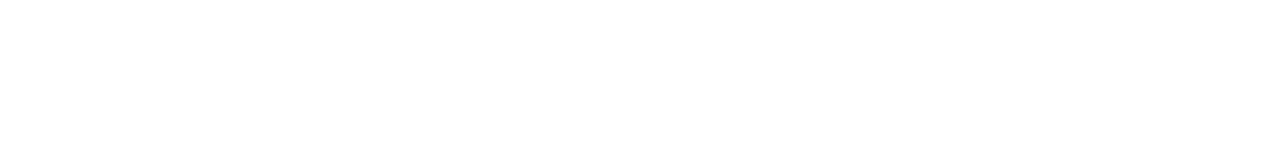
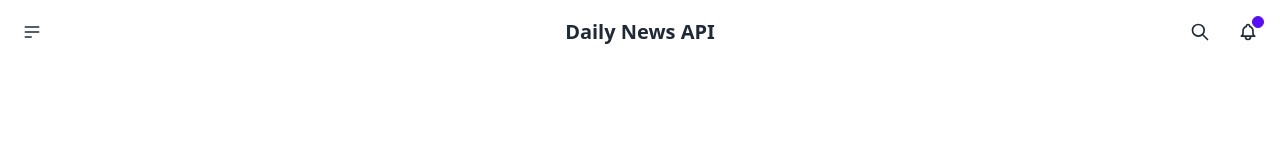
Before and after one commit to Rezwan66/daily-news-api, a plain HTML site: page index.html in a window 1280 px wide. Drawn offline with nearby package versions, Linux system fonts and the light colour scheme.

Commit message:
navbar added

```diff
--- a/index.html
+++ b/index.html
@@ -1,5 +1,5 @@
 <!DOCTYPE html>
-<html lang="en">
+<html lang="en" data-theme="light">
 
 <head>
     <meta charset="UTF-8">
@@ -10,6 +10,50 @@
 </head>
 
 <body>
+    <nav>
+        <div class="navbar bg-base-100">
+            <div class="navbar-start">
+                <div class="dropdown">
+                    <label tabindex="0" class="btn btn-ghost btn-circle">
+                        <svg xmlns="http://www.w3.org/2000/svg" class="h-5 w-5" fill="none" viewBox="0 0 24 24"
+                            stroke="currentColor">
+                            <path stroke-linecap="round" stroke-linejoin="round" stroke-width="2"
+                                d="M4 6h16M4 12h16M4 18h7" />
+                        </svg>
+                    </label>
+                    <ul tabindex="0"
+                        class="menu menu-sm dropdown-content mt-3 z-[1] p-2 shadow bg-base-100 rounded-box w-52">
+                        <li><a>Homepage</a></li>
+                        <li><a>Portfolio</a></li>
+                        <li><a>About</a></li>
+                    </ul>
+                </div>
+            </div>
+            <div class="navbar-center">
+                <a class="btn btn-ghost normal-case text-xl">Daily News API</a>
+            </div>
+            <div class="navbar-end">
+                <button class="btn btn-ghost btn-circle">
+                    <svg xmlns="http://www.w3.org/2000/svg" class="h-5 w-5" fill="none" viewBox="0 0 24 24"
+                        stroke="currentColor">
+                        <path stroke-linecap="round" stroke-linejoin="round" stroke-width="2"
+                            d="M21 21l-6-6m2-5a7 7 0 11-14 0 7 7 0 0114 0z" />
+                    </svg>
+                </button>
+                <button class="btn btn-ghost btn-circle">
+                    <div class="indicator">
+                        <svg xmlns="http://www.w3.org/2000/svg" class="h-5 w-5" fill="none" viewBox="0 0 24 24"
+                            stroke="currentColor">
+                            <path stroke-linecap="round" stroke-linejoin="round" stroke-width="2"
+                                d="M15 17h5l-1.405-1.405A2.032 2.032 0 0118 14.158V11a6.002 6.002 0 00-4-5.659V5a2 2 0 10-4 0v.341C7.67 6.165 6 8.388 6 11v3.159c0 .538-.214 1.055-.595 1.436L4 17h5m6 0v1a3 3 0 11-6 0v-1m6 0H9" />
+                        </svg>
+                        <span class="badge badge-xs badge-primary indicator-item"></span>
+                    </div>
+                </button>
+            </div>
+        </div>
+    </nav>
+    <!-- scripts start from here -->
     <script src="./index.js"></script>
 </body>
 
```
